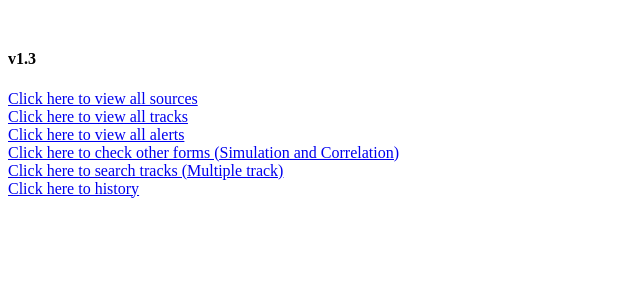
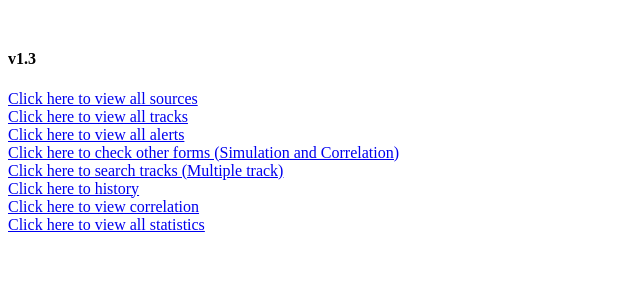
Before and after one commit to mta-mtdlsad/MTDL_Version1, a Spring Boot app: page / in a window 1280 px wide. Shown: the part 217-517 px from the top of the page, without its empty margins (0-640 px from the left). Run offline with Spring Boot 4, Linux system fonts and the light colour scheme.

Commit message:
Commit 5d :: day 11 :: Added the delete function in controller

```diff
--- a/src/main/resources/static/delete-form.html
+++ b/src/main/resources/static/delete-form.html
@@ -7,9 +7,9 @@
 <body>
 <div class="">
     <h3>Delete Form</h3>
-    <form method="post" action="tracks/delete">
+    <form method="POST" action="/api/tracks/maintenance">
         <label>Enter Track Number</label>
-        <input type="text" name="trackNumber" required><br><br>
+        <input type="text" name="track_number" required><br><br>
         <input type="submit">
     </form>
 </div>
--- a/src/main/resources/static/index.html
+++ b/src/main/resources/static/index.html
@@ -11,7 +11,7 @@
         <a href="track-form.html">Click here to register track</a><br/>
         <a href="/filter-form.html">Click here to filter tracks</a><br/>
         <a href="replay-form.html">Click here to replay tracks</a><br/>
-        <a href="delete-form.html">Click here to delete tracks</a><br/><br/><br/>
+        <a href="/api/tracks/maintenance">Click here to delete tracks</a><br/><br/><br/>
 
         <h4>v1.3</h4>
         <a href="/MTMS_Web_exploded/sources/list">Click here to view all sources</a><br/>
@@ -20,5 +20,7 @@
         <a href="other-forms.html">Click here to check other forms (Simulation and Correlation)</a><br/>
         <a href="/api/tracks/search">Click here to search tracks (Multiple track)</a><br/>
         <a href="/api/tracks/history">Click here to history</a><br/>
+        <a href="/api/analytics/correlations">Click here to view correlation</a><br/>
+        <a href="/api/statistics">Click here to view all statistics</a><br/>
     </body>
 </html>
```
Also changed, not shown: src/main/java/com/mtms/controller/TrackController.java (+12 -0 lines).
